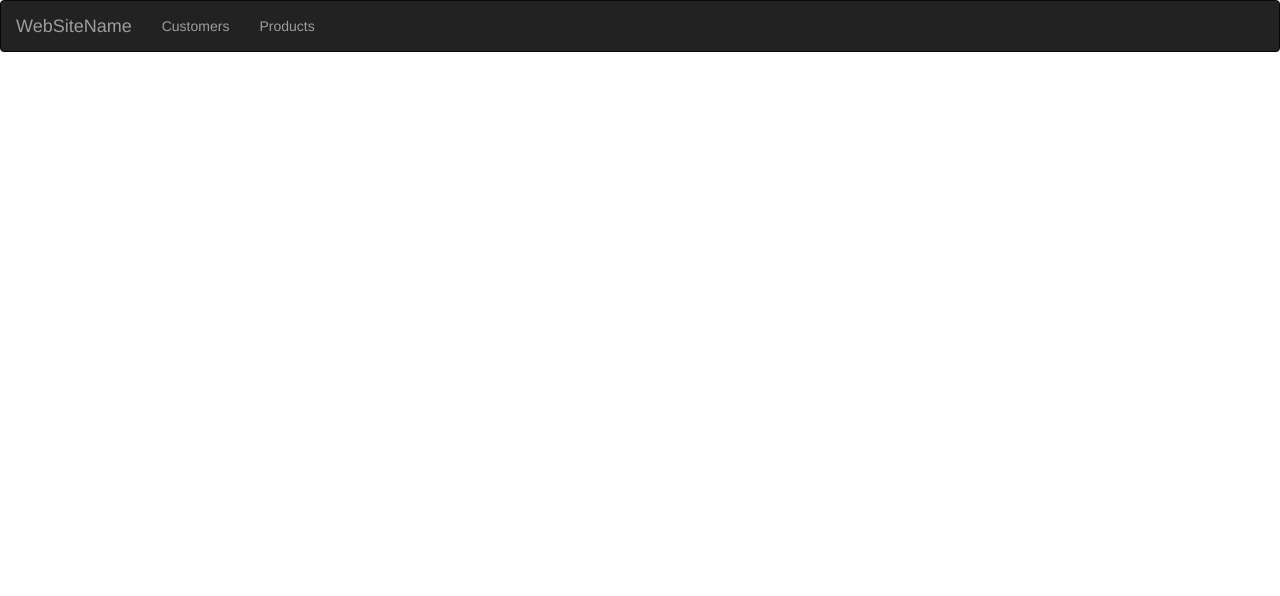
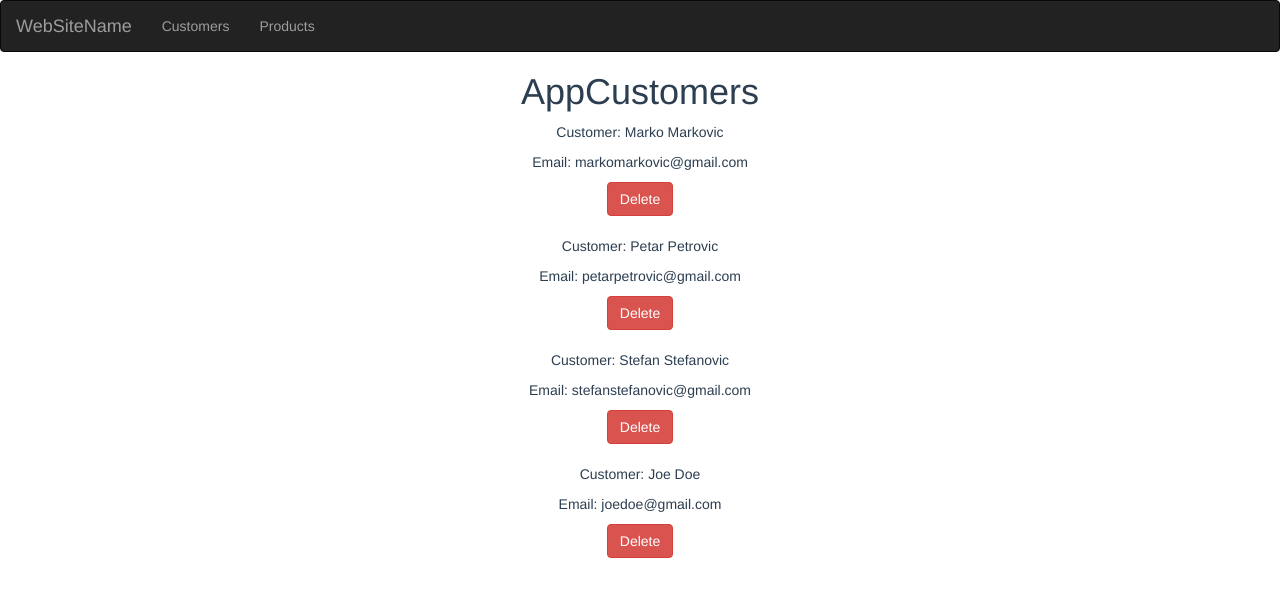
Before and after one commit to npacariz/store-app, a Vue app: page /customers in a window 1280 px wide. Shown: the top 596 px of the page. Built offline with nearby package versions, Linux system fonts and the light colour scheme.

Commit message:
Zadatak 2

```diff
--- a/src/components/AppCustomers.vue
+++ b/src/components/AppCustomers.vue
@@ -1,15 +1,31 @@
 <template>
   <div>
     <h1>AppCustomers</h1>
+
+    <div class="list-group" v-for='(customer, index) in customers' :key='index'>
+      <p>Customer: {{customer.firstName}} {{customer.lastName}}</p>
+      <p>Email: {{customer.email}}</p>
+      <button class='btn btn-danger' @click='deleteCustomer(customer)'>Delete</button>
+    </div>
   </div>
 </template>
 
 <script>
-
+import {customerService} from '../services/CustomerService.js'
 export default {
   name: 'AppCustomers',
-  components: {
 
+  data() {
+    return {
+      customers: customerService.list(),
+
+    }
+  },
+
+  methods: {
+    deleteCustomer(customer) {
+      customerService.deleteCustomer(customer)
+    }
   }
 }
 </script>
--- a/src/router/index.js
+++ b/src/router/index.js
@@ -14,5 +14,6 @@ const routes = [
 
 
 export const router = new VueRouter({
-    routes
+    routes,
+    mode: 'history'
 });
--- /dev/null
+++ b/src/services/CustomerService.js
@@ -0,0 +1,54 @@
+const customers = [
+
+    {
+        id:'001',
+        firstName: 'Marko',
+        lastName: 'Markovic' ,
+        email: 'markomarkovic@gmail.com',
+        products: []
+    },
+
+    {
+        id:'001',
+        firstName: 'Petar',
+        lastName: 'Petrovic' ,
+        email: 'petarpetrovic@gmail.com',
+        products: []
+    },
+
+    {
+        id:'001',
+        firstName: 'Stefan',
+        lastName: 'Stefanovic' ,
+        email: 'stefanstefanovic@gmail.com',
+        products: []
+    },
+
+    {
+        id:'001',
+        firstName: 'Joe',
+        lastName: 'Doe' ,
+        email: 'joedoe@gmail.com',
+        products: []
+    },
+
+]
+
+
+
+class Customers {
+
+    list() {
+        return customers
+    }
+
+    deleteCustomer(value) {
+        let index = customers.indexOf(value)
+        customers.splice(index, 1)
+    }
+
+
+}
+
+
+export  const customerService = new Customers()
```
